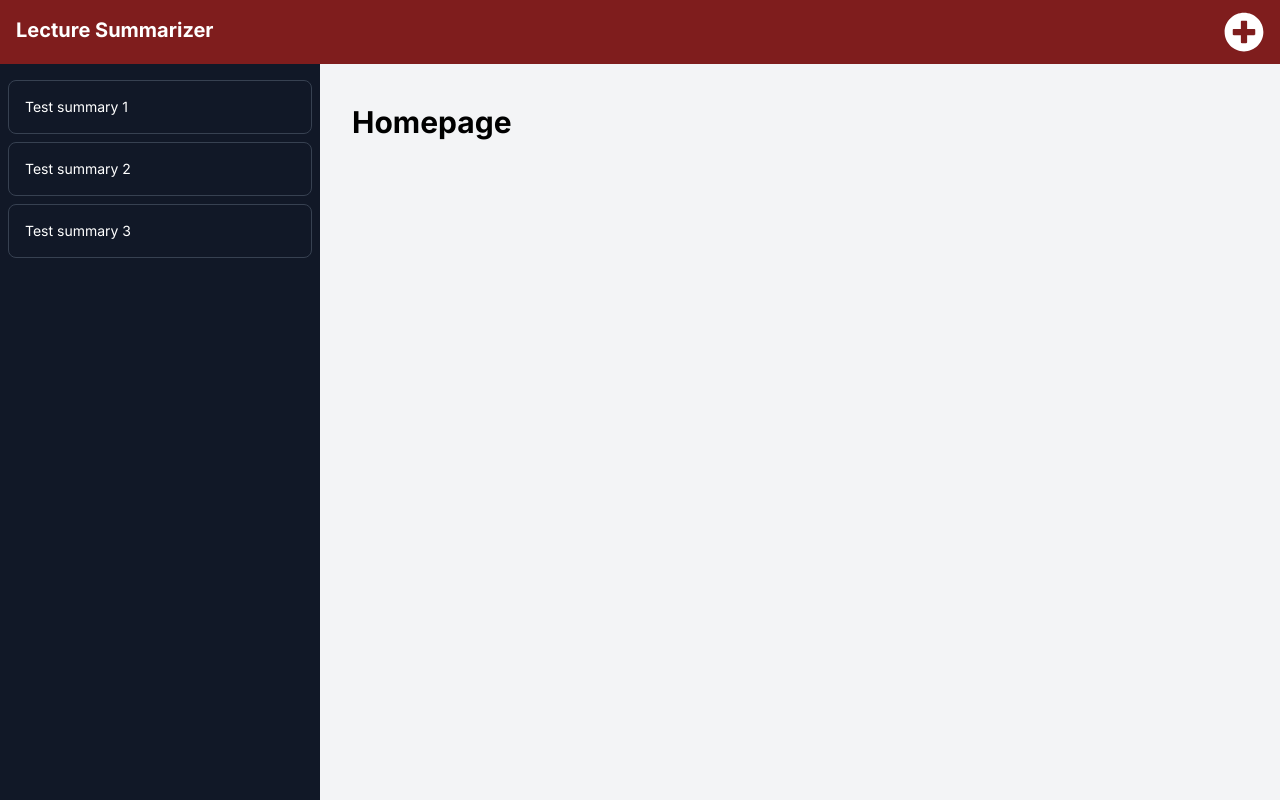
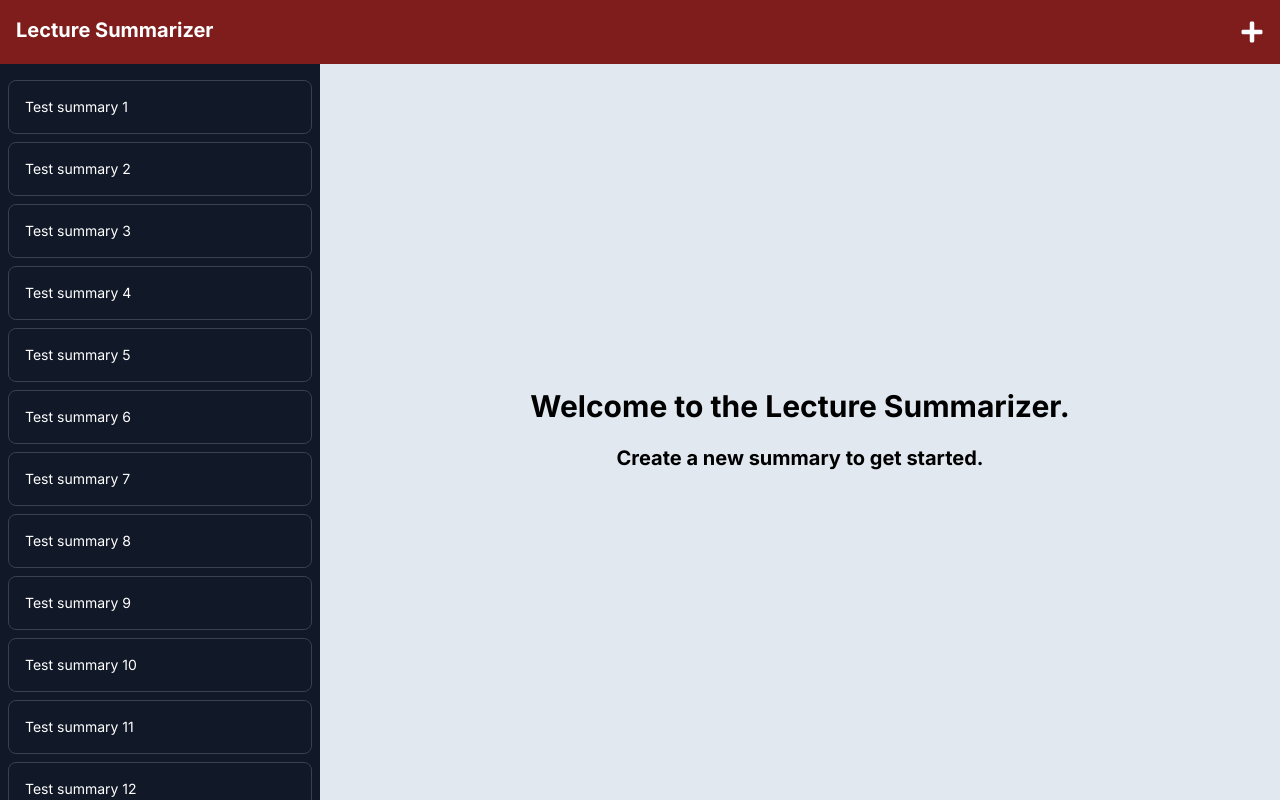
Before and after one commit to miscsb/sbu-hacks-2024, a Next.js app in the folder frontend/: page / in a window 1280 px wide. Built offline with nearby package versions, Linux system fonts and the light colour scheme.

Commit message:
being created modal

```diff
--- a/frontend/package.json
+++ b/frontend/package.json
@@ -9,6 +9,9 @@
     "lint": "next lint"
   },
   "dependencies": {
+    "@emotion/react": "^11.11.3",
+    "@emotion/styled": "^11.11.0",
+    "@mui/material": "^5.15.9",
     "next": "14.1.0",
     "react": "^18",
     "react-dom": "^18",
--- a/frontend/src/app/layout.tsx
+++ b/frontend/src/app/layout.tsx
@@ -28,7 +28,7 @@ export default function RootLayout({children}: Props) {
 
           <div className="flex flex-row flex-grow h-full pt-16 overflow-auto">
             <Sidebar />
-            <div className="notes flex-grow bg-gray-100 p-8 overflow-auto">
+            <div className="notes flex-grow bg-slate-200 p-8 overflow-auto">
               {children}
             </div>
           </div>
--- a/frontend/src/app/page.tsx
+++ b/frontend/src/app/page.tsx
@@ -1,5 +1,8 @@
 export default function HomePage() {
 
-  return <h1>Homepage</h1>;
+  return <div className="homepage w-full h-full flex flex-col items-center justify-center">
+    <h1>Welcome to the Lecture Summarizer.</h1>
+    <h3>Create a new summary to get started.</h3>
+  </div>
 
 }
--- a/frontend/src/components/CreateButton.module.css
+++ b/frontend/src/components/CreateButton.module.css
@@ -1,11 +1,12 @@
 .create-button {
     @apply
         flex items-center justify-center
-        h-10 w-10 rounded-full
+        h-6 w-6
+        rounded-full
 }
 
 .create-button > svg {
     @apply
         w-full h-full
-        fill-white hover:fill-red-200 transition-colors duration-300
+        fill-white hover:fill-red-100 transition-colors duration-300
 }
--- a/frontend/src/components/CreateButton.tsx
+++ b/frontend/src/components/CreateButton.tsx
@@ -5,7 +5,7 @@ import CreateModal from './CreateModal';
 
 import { useState } from 'react';
 
-import { FaPlusCircle } from "react-icons/fa";
+import { FaPlus } from "react-icons/fa";
 
 const CreateButton = () => {
 
@@ -13,7 +13,7 @@ const CreateButton = () => {
         <CreateModal
             trigger={
                 <button className={styles['create-button']}>
-                    <FaPlusCircle />
+                    <FaPlus />
                 </button>
             }
         />
--- a/frontend/src/components/CreateModal.tsx
+++ b/frontend/src/components/CreateModal.tsx
@@ -1,6 +1,8 @@
 import { useState } from 'react';
 import { FaTimes, FaPlusCircle } from "react-icons/fa";
 import styles from './CreateModal.module.css';
+
+import Snackbar from '@mui/material/Snackbar';
 
 import { useRouter } from 'next/navigation';
 
@@ -15,6 +17,7 @@ const CreateModal = ({ trigger }: Props) => {
     const [isOpen, setIsOpen] = useState(false);
     const [title, setTitle] = useState('');
     const [file, setFile] = useState<File | null>(null);
+    const [isSnackbarOpen, setIsSnackbarOpen] = useState(false);
 
     const toggleOpen = () => {
         setIsOpen(!isOpen);
@@ -51,6 +54,7 @@ const CreateModal = ({ trigger }: Props) => {
         setTitle('');
         setFile(null);
         toggleOpen();
+        setIsSnackbarOpen(true);
 
         try {
             const response = await fetch('http://127.0.0.1:5000/summaries', { // replace '/api/endpoint' with your API endpoint
@@ -96,8 +100,18 @@ const CreateModal = ({ trigger }: Props) => {
                             <button type="submit" className={styles['submit-button']}>Summarize</button>
                         </form>
                     </div>
+
                 </div>
             }
+
+            <Snackbar
+                open={isSnackbarOpen}
+                anchorOrigin={{ vertical: 'bottom', horizontal: 'right' }}
+                autoHideDuration={5000}
+                onClose={() => setIsSnackbarOpen(false)}
+                message="Your summary is being written. You will be redirected upon completion"
+            />
+
         </>
     );
 }
--- a/frontend/src/components/Navbar.module.css
+++ b/frontend/src/components/Navbar.module.css
@@ -7,3 +7,7 @@
         z-10
         fixed top-0 w-full
 }
+
+.navbar div a {
+    @apply hover:text-red-200 transition-colors duration-300
+}
--- a/frontend/src/components/Sidebar.tsx
+++ b/frontend/src/components/Sidebar.tsx
@@ -4,6 +4,7 @@ import Link from 'next/link';
 import styles from './Sidebar.module.css';
 
 import { useParams } from 'next/navigation';
+import CreateButton from './CreateButton';
 
 const Sidebar = () => {
 
@@ -45,10 +46,79 @@ const Sidebar = () => {
             id: '3',
             title: "Test summary 3",
         },
+        {
+            id: '4',
+            title: "Test summary 4",
+        },
+        {
+            id: '5',
+            title: "Test summary 5",
+        },
+        {
+            id: '6',
+            title: "Test summary 6",
+        },
+        {
+            id: '7',
+            title: "Test summary 7",
+        },
+        {
+            id: '8',
+            title: "Test summary 8",
+        },
+        {
+            id: '9',
+            title: "Test summary 9",
+        },
+        {
+            id: '10',
+            title: "Test summary 10",
+        },
+        {
+            id: '11',
+            title: "Test summary 11",
+        },
+        {
+            id: '12',
+            title: "Test summary 12",
+        },
+        {
+            id: '13',
+            title: "Test summary 13",
+        },
+        {
+            id: '14',
+            title: "Test summary 14",
+        },
+        {
+            id: '15',
+            title: "Test summary 15",
+        },
+        {
+            id: '16',
+            title: "Test summary 16",
+        },
+        {
+            id: '17',
+            title: "Test summary 17",
+        },
+        {
+            id: '18',
+            title: "Test summary 18",
+        },
+        {
+            id: '19',
+            title: "Test summary 19",
+        },
+        {
+            id: '20',
+            title: "Test summary 20",
+        },
     ]
 
     return (
         <div className={styles.sidebar}>
+            <div className={styles.summaries}>
                 {summaries.map((summary) => (
                     <Link key={summary.id} href={`/summary/${summary.id}`}>
                         <div
@@ -59,6 +129,7 @@ const Sidebar = () => {
                     </Link>
                 ))}
             </div>
+        </div>
     );
 }
 
```
Also changed, not shown: 1 other file (tests, documents, lock files or other folders). Lines whose indentation alone changed are shown as unchanged.
